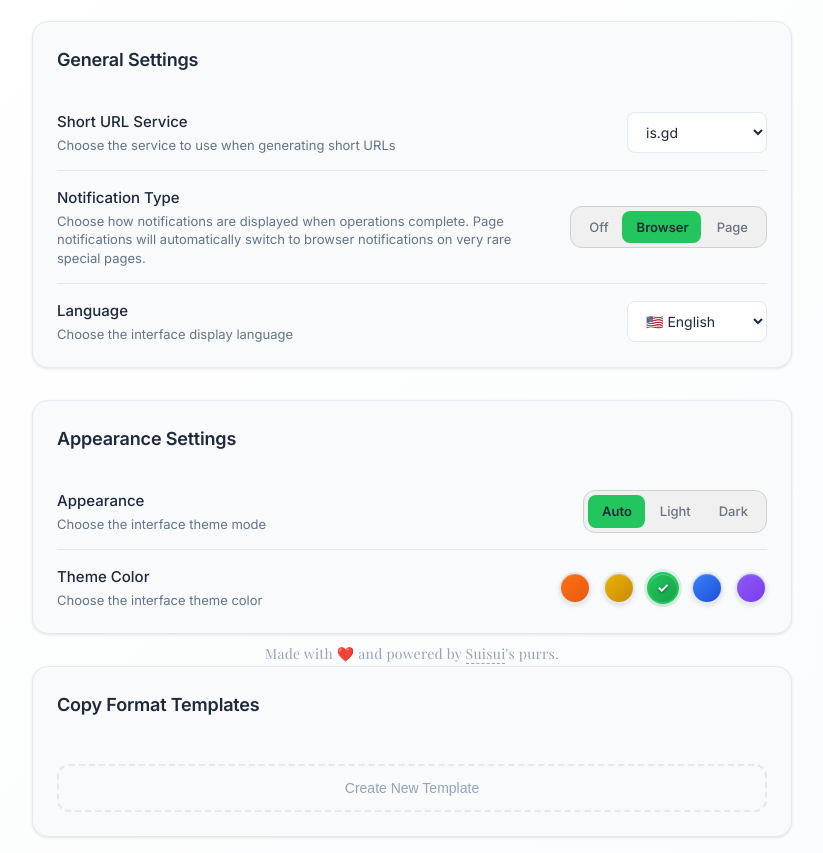
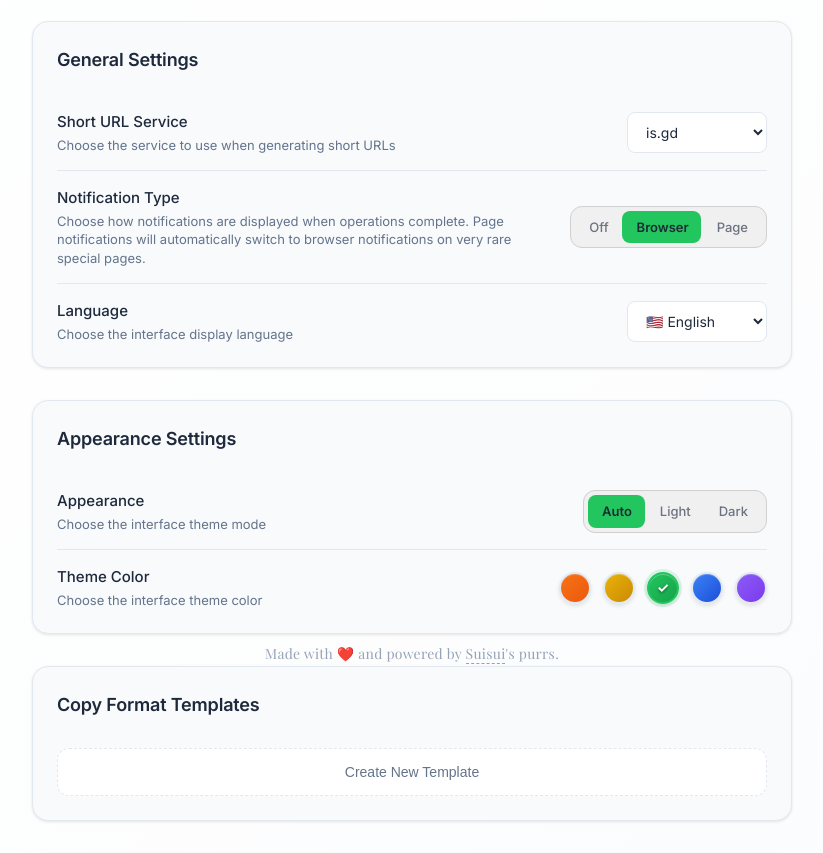
Before and after one commit to rokcso/arclet-copier, a website with bundled scripts: page options/options.html in a window 1280 px wide. Shown: the part 99-952 px from the top of the page, without its empty margins (228-1051 px from the left). Built offline with nearby package versions, Linux system fonts and the light colour scheme; some packages are replaced by stand-ins of ours.

Commit message:
Adjust template list styling and add button appearance

```diff
--- a/options/options.css
+++ b/options/options.css
@@ -717,6 +717,10 @@ select.setting-control:hover {
     margin: 16px 0 24px;
 }
 
+.template-list:empty {
+    margin: 8px 0 8px;
+}
+
 .template-item {
     display: flex;
     flex-direction: column;
@@ -834,26 +838,26 @@ select.setting-control:hover {
     gap: 8px;
     width: 100%;
     padding: 12px 16px;
-    border: 2px dashed var(--arc-border);
+    border: 1px dashed var(--arc-border);
     border-radius: var(--arc-radius);
-    background: transparent;
-    color: var(--arc-text-muted);
+    background: var(--arc-background);
+    color: var(--arc-text-secondary);
     font-size: 14px;
     font-weight: 500;
     cursor: pointer;
-    transition: all 0.3s cubic-bezier(0.4, 0, 0.2, 1);
+    transition: all 0.2s ease;
     min-height: 48px;
 }
 
 .template-add-btn:hover {
     border-color: var(--arc-primary);
+    border-style: solid;
     background: var(--glow-light);
     color: var(--arc-primary);
-    transform: translateY(-2px);
 }
 
 .template-add-section {
-    margin-top: 16px;
+    margin-top: 0;
 }
 
 /* 模板编辑器模态框样式 */
```
